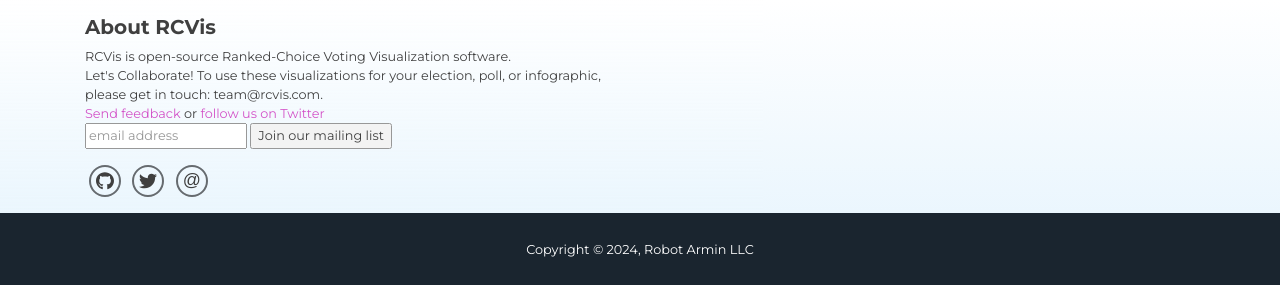
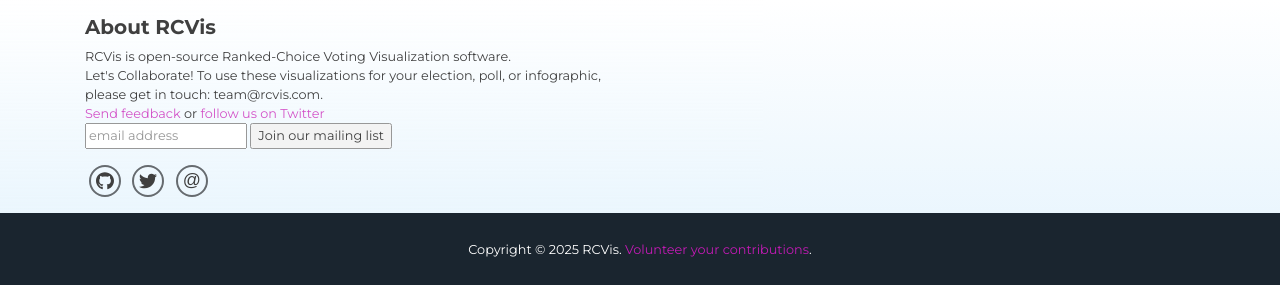
Before and after one commit to artoonie/rcvis, a Django app: page /pCreate.html in a window 1280 px wide. Shown: the part 956-1241 px from the top of the page. Run offline with Django 3.2, Linux system fonts and the light colour scheme; the visitor is signed in with stand-in values (Sample User, id 1); parts of the project's set-up code (start-up, migrations or seed data) failed here and were passed over; some libraries are stand-ins or nearby versions.

Commit message:
update footer

```diff
--- a/docs/source/conf.py
+++ b/docs/source/conf.py
@@ -20,7 +20,7 @@
 # -- Project information -----------------------------------------------------
 
 project = 'RCVis'
-copyright = '2023, Robot Armin LLC'
+copyright = '2025 RCVis'
 author = 'Armin Samii'
 
 
--- a/templates/visualizer/base.html
+++ b/templates/visualizer/base.html
@@ -67,7 +67,7 @@
   <!-- Copyright Section -->
   <section class="copyright py-4 text-center text-white">
     <div class="container">
-      <small>Copyright &copy; 2024, Robot Armin LLC</small>
+      <small>Copyright &copy; 2025 RCVis. <a href="https://github.com/artoonie/rcvis/issues">Volunteer your contributions</a>.</small>
     </div>
   </section>
  </div>
```
